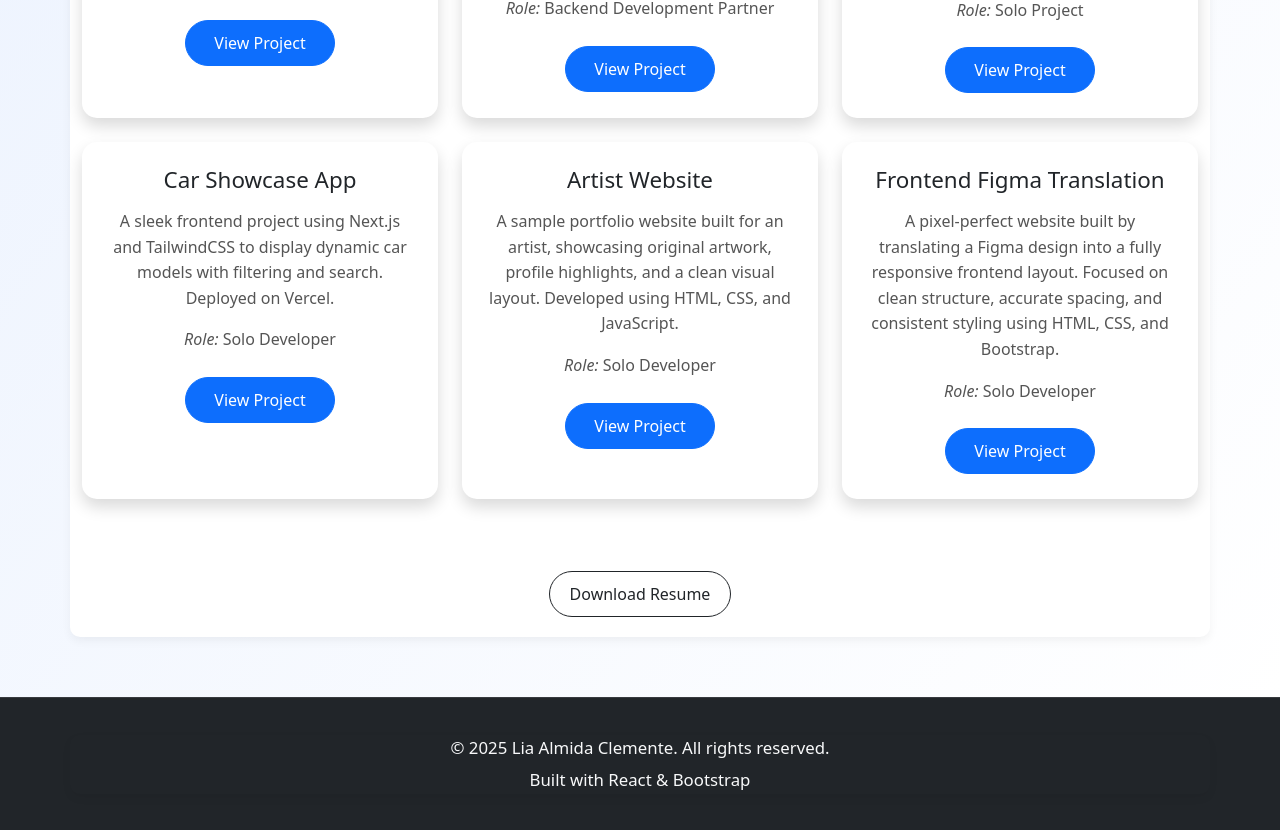
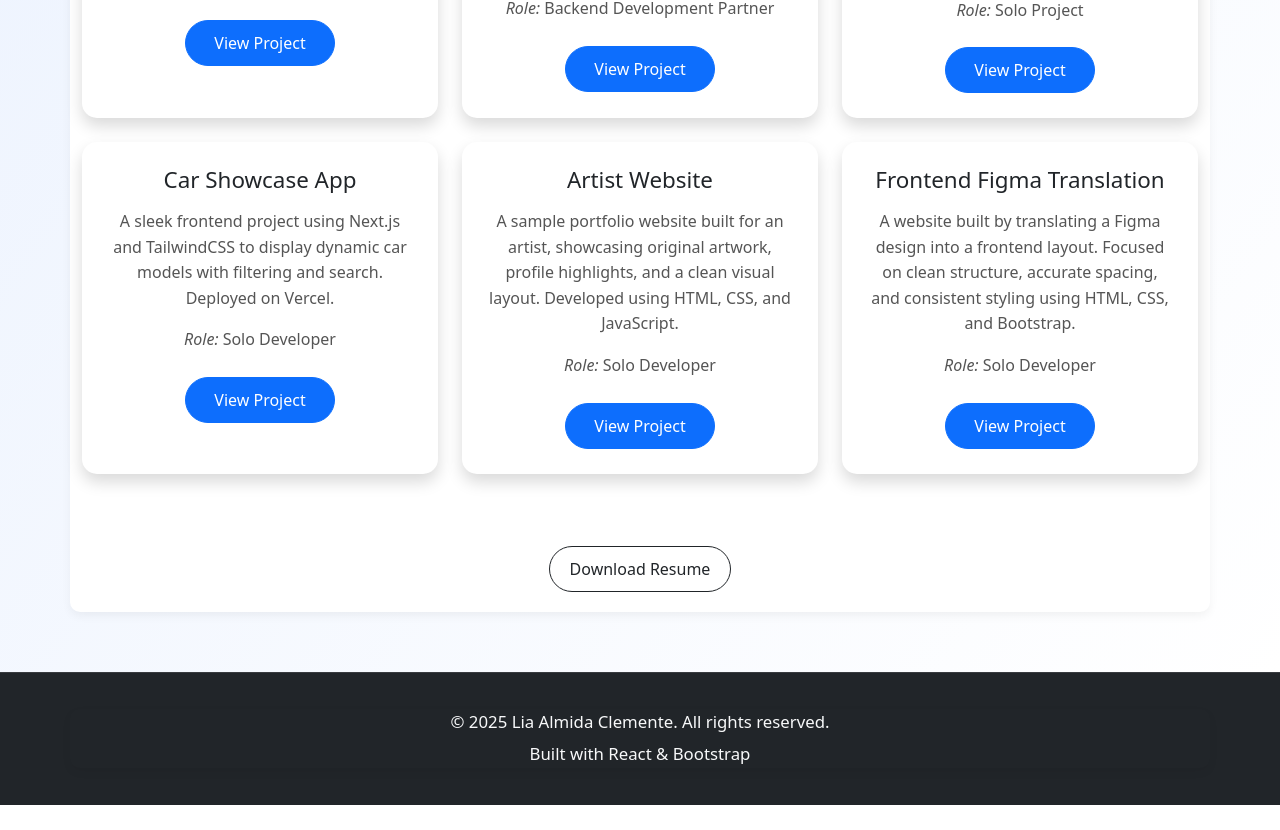
Before and after one commit to liaclemente22/myportfolio, a React (Create React App) app: page /web-dev in a window 1280 px wide. Shown: the part 1020-1850 px from the top of the page. After the commit the page ends 1825 px from the top, so only its background shows below. Built offline with nearby package versions, Linux system fonts and the light colour scheme.

Commit message:
Minimal changes on the card

```diff
--- a/src/pages/WebDev.jsx
+++ b/src/pages/WebDev.jsx
@@ -98,7 +98,7 @@ const WebDev = () => {
             <div className="col-md-4 mb-4">
               <div className="portfolio-card h-100 text-center shadow">
                 <h4>Frontend Figma Translation</h4>
-                <p>A pixel-perfect website built by translating a Figma design into a fully responsive frontend layout. Focused on clean structure, accurate spacing, and consistent styling using HTML, CSS, and Bootstrap.</p>
+                <p>A website built by translating a Figma design into a  frontend layout. Focused on clean structure, accurate spacing, and consistent styling using HTML, CSS, and Bootstrap.</p>
                 <p><em>Role:</em> Solo Developer</p>
                 <a href="https://liaclemente22.github.io/figma-to-frontend-website/" target="_blank" className="btn btn-primary mt-2">View Project</a>
               </div>
```
